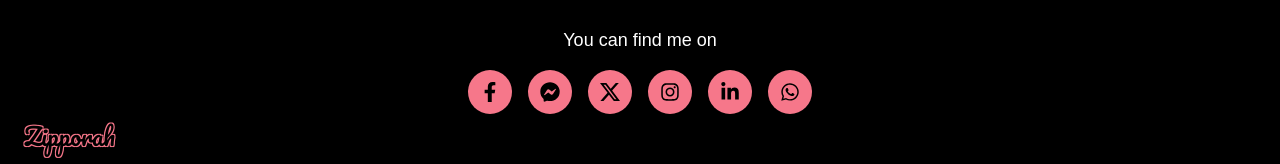
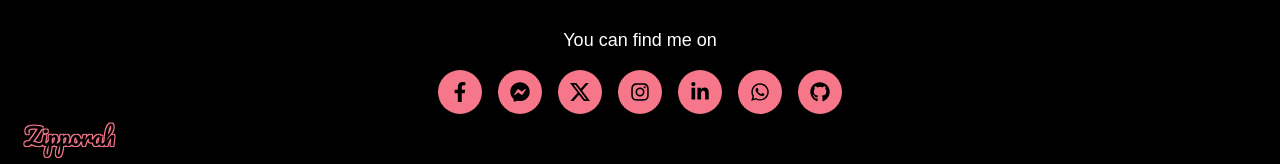
Before and after one commit to Zippykitche/portfolio, a Next.js app in the folder client/: page / in a window 1280 px wide. Shown: the part 2959-3123 px from the top of the page. Built offline with nearby package versions, Linux system fonts and the light colour scheme; no server answers.

Commit message:
edited cv

```diff
--- a/client/components/ContactSection.jsx
+++ b/client/components/ContactSection.jsx
@@ -1,6 +1,6 @@
 "use client";
 import { useState } from "react";
-import { FaFacebookF, FaFacebookMessenger, FaTwitter, FaInstagram, FaLinkedinIn, FaWhatsapp } from "react-icons/fa";
+import { FaFacebookF, FaFacebookMessenger, FaTwitter, FaInstagram, FaLinkedinIn, FaWhatsapp, FaGithub } from "react-icons/fa";
 import { SiX } from "react-icons/si";
 import LoginForm from "./LoginForm";
 import { Pacifico } from 'next/font/google';
@@ -42,6 +42,7 @@ export default function ContactSection() {
           <IconLink href="https://www.instagram.com/zipporah_kwa.mboka/"><FaInstagram /></IconLink>
           <IconLink href="https://www.linkedin.com/in/zipporah-kwamboka/"><FaLinkedinIn /></IconLink>
           <IconLink href="https://wa.me/+254757142737"><FaWhatsapp /></IconLink>
+          <IconLink href="https://github.com/Zippykitche"><FaGithub /></IconLink>
         </div>
       </div>
        {/* Show Login Button + Form */}
--- a/client/components/HeroSection.jsx
+++ b/client/components/HeroSection.jsx
@@ -13,7 +13,7 @@ export default function HeroSection() {
           <p className="hero-subtitle">I make the complex simple.</p>
           <div className="hero-action">
           <a
-  href="/files/Zipporah CV.pdf"
+  href="/files/ZipporahCV.pdf"
   target="_blank"
   rel="noopener noreferrer"
   className="hero-button flex items-center gap-2"
```
Also changed, not shown: 2 other files (tests, documents, lock files or other folders).
